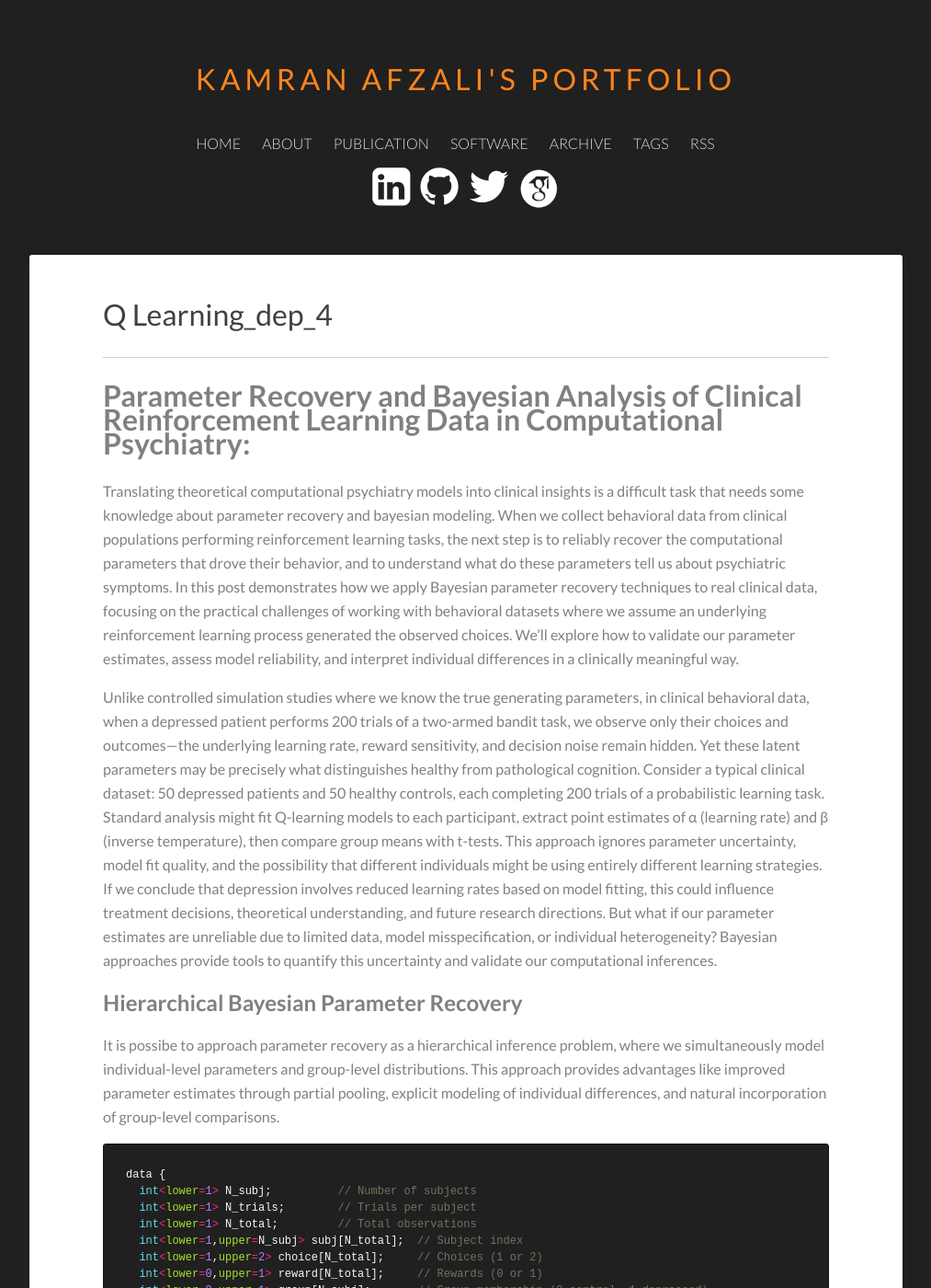
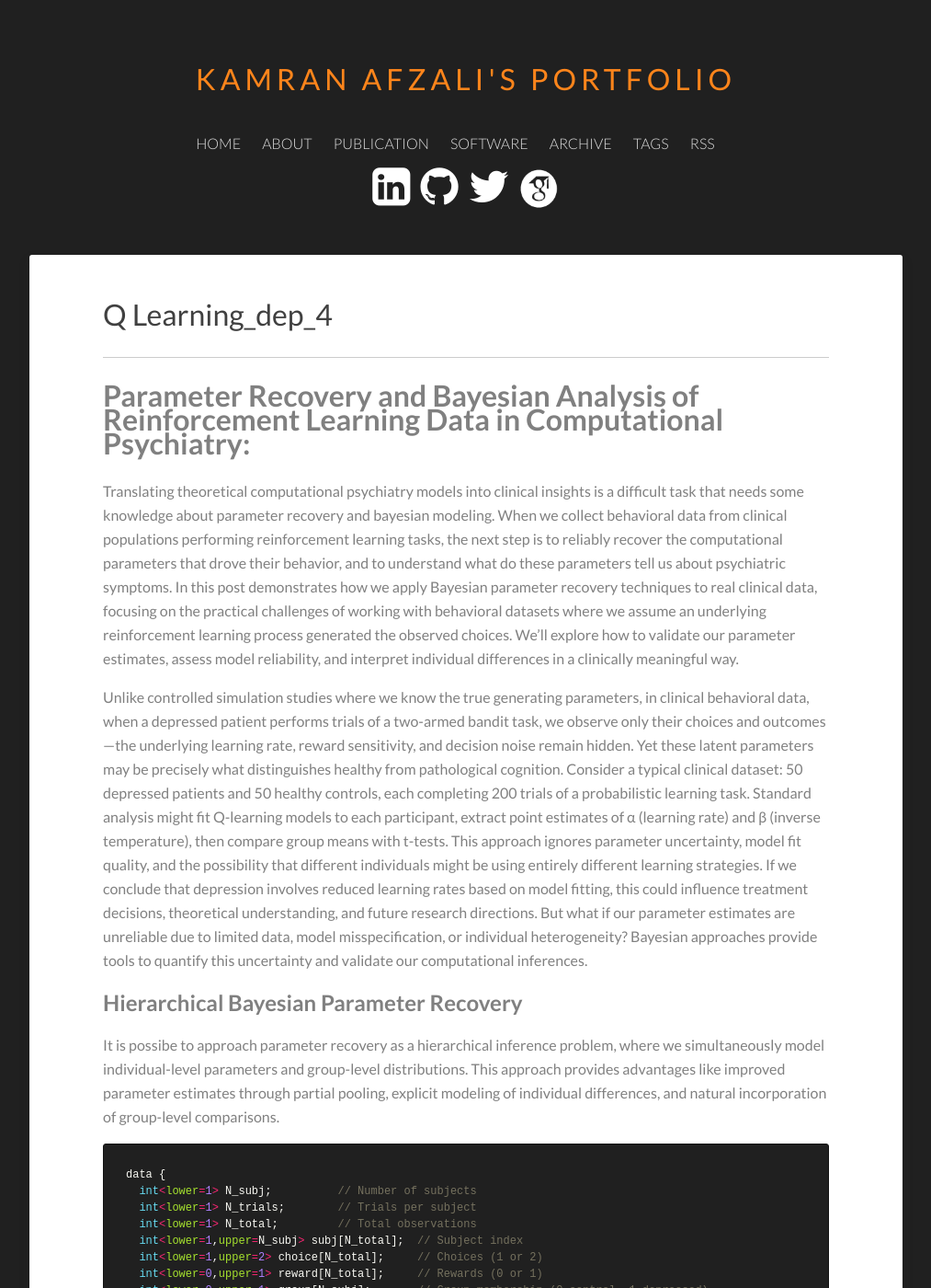
Before and after one commit to Kamran-Afzali/Kamran-Afzali.github.io, a Jekyll site: the page built from _posts/2026-12-24-Q-Learning_DEP_4.md, in a window 1280 px wide and 1400 px high. Shown: the whole window at 92% size, without its empty margins (133-1146 px from the left). Built offline with Jekyll 4.4.1, drawn with Linux system fonts in a browser that asks for light colours; our own code applies the rules of GitHub Pages for plain Markdown files.

Commit message:
Update 2026-12-24-Q-Learning_DEP_4.md

```diff
--- a/_posts/2026-12-24-Q-Learning_DEP_4.md
+++ b/_posts/2026-12-24-Q-Learning_DEP_4.md
@@ -1,10 +1,10 @@
 
 
-# Parameter Recovery and Bayesian Analysis of Clinical Reinforcement Learning Data in Computational Psychiatry:
+# Parameter Recovery and Bayesian Analysis of Reinforcement Learning Data in Computational Psychiatry:
 
 Translating theoretical computational psychiatry models into clinical insights is a difficult task that needs some knowledge about parameter recovery and bayesian modeling. When we collect behavioral data from clinical populations performing reinforcement learning tasks, the next step is to reliably recover the computational parameters that drove their behavior, and to understand what do these parameters tell us about psychiatric symptoms. In this post demonstrates how we apply Bayesian parameter recovery techniques to real clinical data, focusing on the practical challenges of working with behavioral datasets where we assume an underlying reinforcement learning process generated the observed choices. We'll explore how to validate our parameter estimates, assess model reliability, and interpret individual differences in a clinically meaningful way.
 
-Unlike controlled simulation studies where we know the true generating parameters, in clinical behavioral data, when a depressed patient performs 200 trials of a two-armed bandit task, we observe only their choices and outcomes—the underlying learning rate, reward sensitivity, and decision noise remain hidden. Yet these latent parameters may be precisely what distinguishes healthy from pathological cognition. Consider a typical clinical dataset: 50 depressed patients and 50 healthy controls, each completing 200 trials of a probabilistic learning task. Standard analysis might fit Q-learning models to each participant, extract point estimates of α (learning rate) and β (inverse temperature), then compare group means with t-tests. This approach ignores parameter uncertainty, model fit quality, and the possibility that different individuals might be using entirely different learning strategies. If we conclude that depression involves reduced learning rates based on model fitting, this could influence treatment decisions, theoretical understanding, and future research directions. But what if our parameter estimates are unreliable due to limited data, model misspecification, or individual heterogeneity? Bayesian approaches provide tools to quantify this uncertainty and validate our computational inferences.
+Unlike controlled simulation studies where we know the true generating parameters, in clinical behavioral data, when a depressed patient performs trials of a two-armed bandit task, we observe only their choices and outcomes—the underlying learning rate, reward sensitivity, and decision noise remain hidden. Yet these latent parameters may be precisely what distinguishes healthy from pathological cognition. Consider a typical clinical dataset: 50 depressed patients and 50 healthy controls, each completing 200 trials of a probabilistic learning task. Standard analysis might fit Q-learning models to each participant, extract point estimates of α (learning rate) and β (inverse temperature), then compare group means with t-tests. This approach ignores parameter uncertainty, model fit quality, and the possibility that different individuals might be using entirely different learning strategies. If we conclude that depression involves reduced learning rates based on model fitting, this could influence treatment decisions, theoretical understanding, and future research directions. But what if our parameter estimates are unreliable due to limited data, model misspecification, or individual heterogeneity? Bayesian approaches provide tools to quantify this uncertainty and validate our computational inferences.
 
 ## Hierarchical Bayesian Parameter Recovery
 
```
